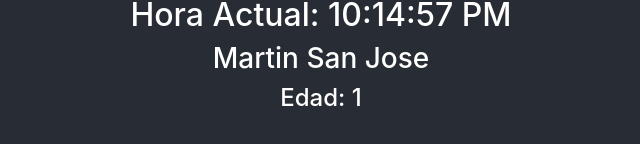
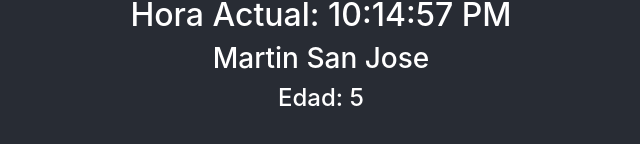
Before and after one commit to alonsoger/Ejercicios, a React (Create React App) app in the folder Bootcamp/ProyectosReact/hola-mundo/: page / in a window 1280 px wide. Shown: the part 502-646 px from the top of the page, without its empty margins (319-959 px from the left). Built offline with nearby package versions, Linux system fonts and the light colour scheme.

Commit message:
Ejercicio 4,5,6

```diff
--- a/Bootcamp/ProyectosReact/hola-mundo/src/components/pure/Ejercicios/Ejercicios4,5,6/Clock.jsx
+++ b/Bootcamp/ProyectosReact/hola-mundo/src/components/pure/Ejercicios/Ejercicios4,5,6/Clock.jsx
@@ -5,34 +5,39 @@ export const Clock = () => {
     const fechaInicial = new Date()
     const personaInicial = {
         nombre: 'Martin',
-        edad: 1,
+        edad: 0,
         apellido: 'San Jose'
     };
 
+    const count = 0;
+
     const [fechaOne, setFechaOne] = useState(fechaInicial);
     const [personaOne, setPersonaOne] = useState(personaInicial);
+    const [contador, setContador] = useState(count);
 
     useEffect(() => {
         const timerID = setInterval(() => {
-            tick()
+            tick();
         }, 1000);
         return () => {
             clearInterval(timerID);
         };
-    }, []);
+    },);
 
     const tick = () => {
         setFechaOne(new Date());
         setPersonaOne({
-            edad: personaOne.edad + 1
-        })
+            nombre: 'Martin',
+            edad: personaOne.edad + 1,
+            apellido: 'San Jose'
+        });
     };
 
     return (
         <div>
             <h2>Hora Actual: {fechaOne.toLocaleTimeString()} </h2>
-            <h3> {personaInicial.nombre} {personaInicial.apellido}</h3>
-            <h4>Edad: {personaInicial.edad}</h4>
+            <h3> {personaOne.nombre} {personaOne.apellido}</h3>
+            <h4>Edad: {personaOne.edad}</h4>
         </div>
     );
 }
```
